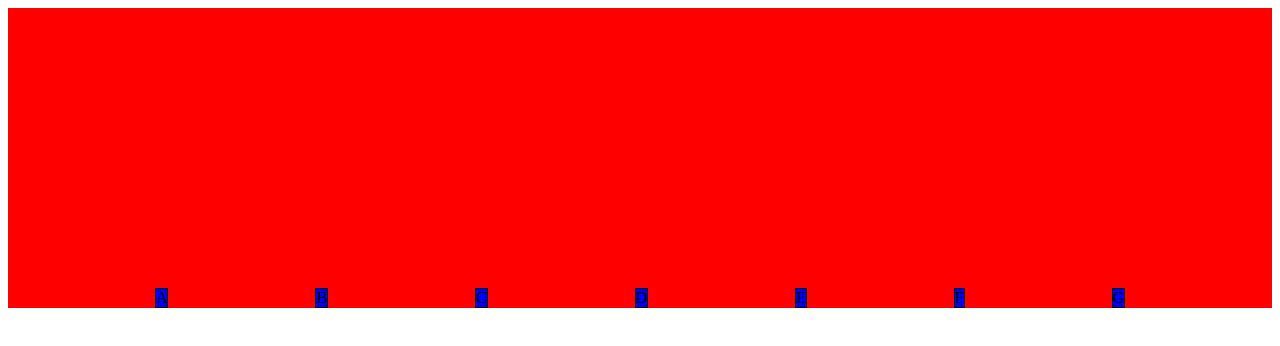
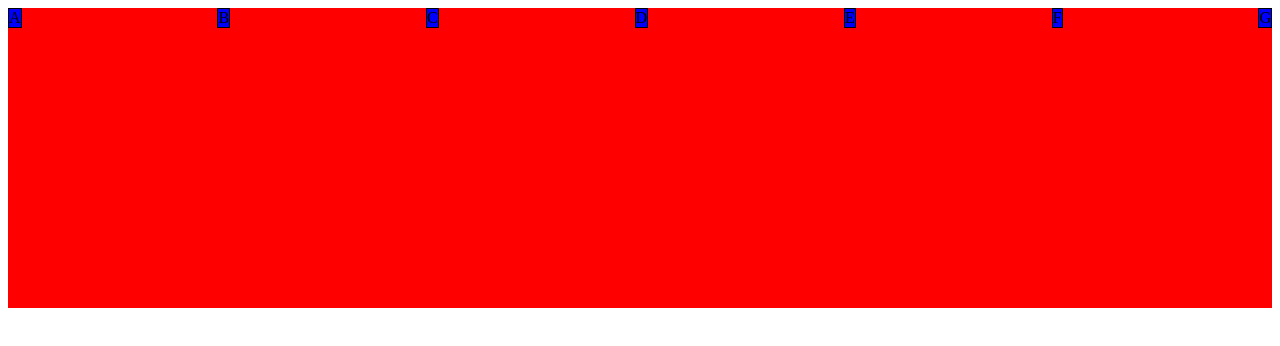
Before and after one commit to Kaioarrud/htmL-csS, a plain HTML site: page Exercicios/ex0027/flexbox -04/index.html in a window 1280 px wide. Drawn offline with Linux system fonts and the light colour scheme.

Commit message:
usando flexbox

```diff
--- a/Exercicios/ex0027/flexbox -04/index.html
+++ b/Exercicios/ex0027/flexbox -04/index.html
@@ -10,15 +10,14 @@
         display: flex;
         height: 300px;
         flex-flow: row nowrap;
-            justify-content: space-evenly;
-            align-items: flex-end;
+        justify-content: space-between;
+        align-items: flex-start;
       }
       div.item {
         background-color: blue;
         border: 1px solid black;
         align-items: center;
       }
-
     </style>
 </head>
 <body>
```
Lines whose indentation alone changed are shown as unchanged.
